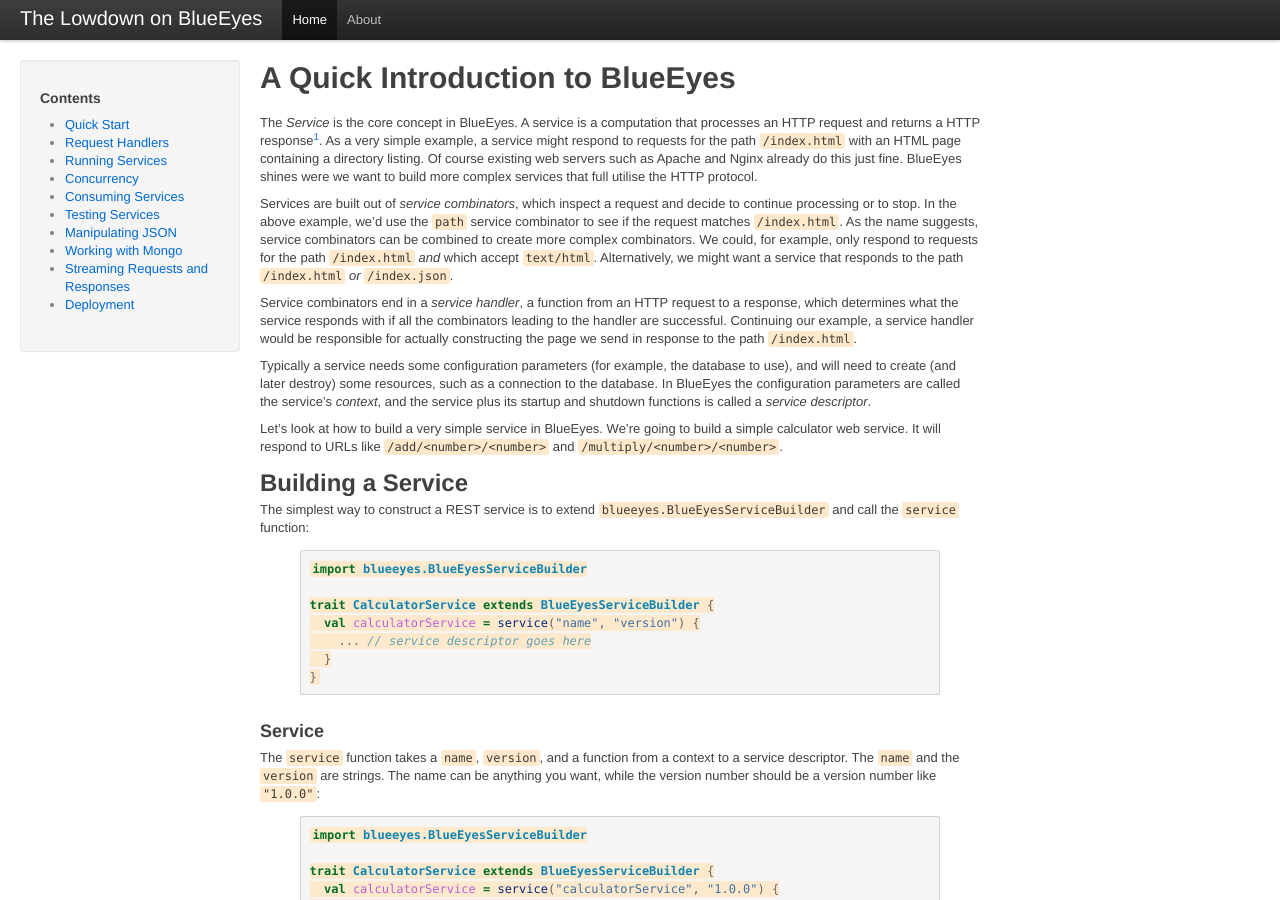
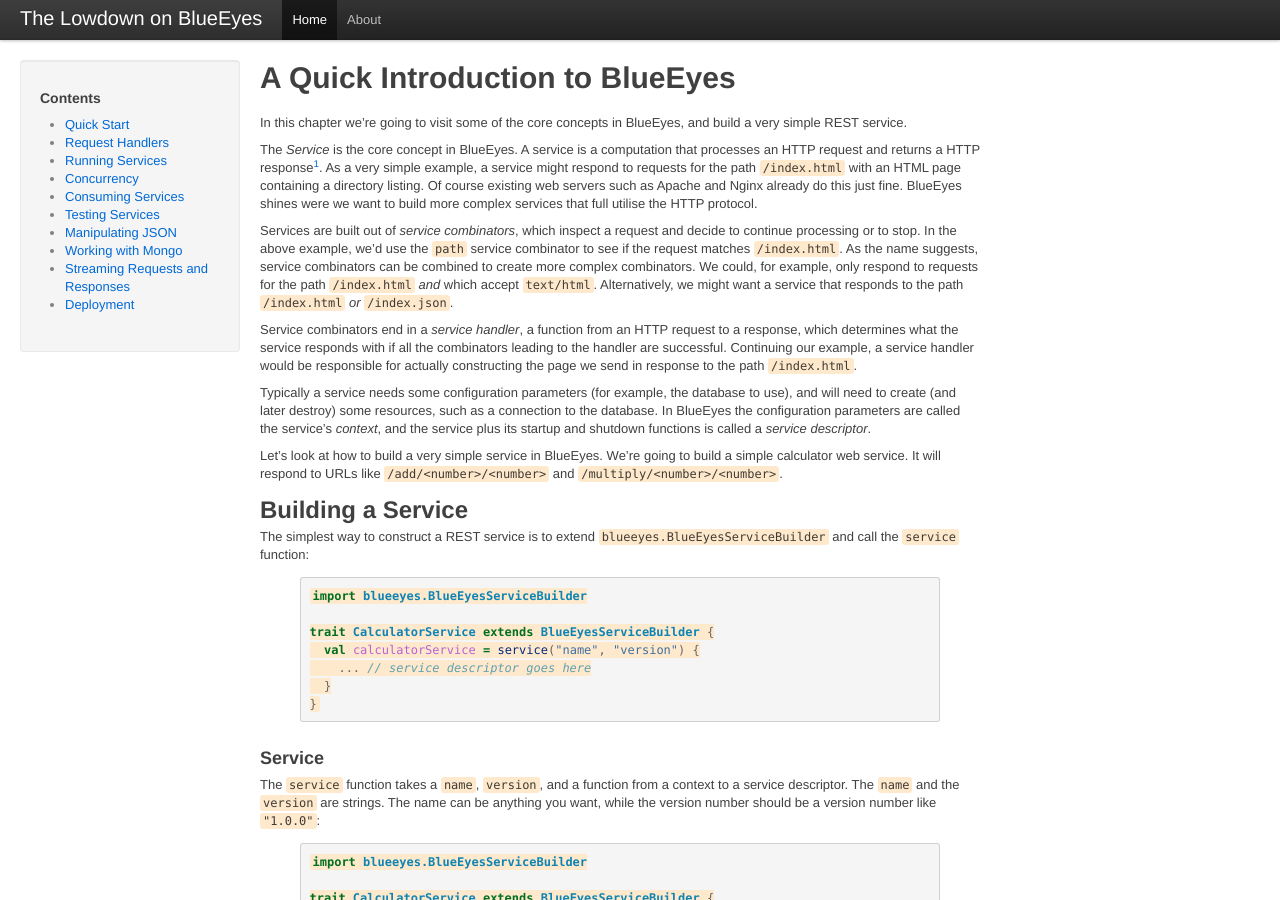
Before and after one commit to noelwelsh/making-eyes, a Jekyll site: the page built from intro.markdown, in a window 1280 px wide and 900 px high. Built offline with Jekyll 4.4.1, drawn with Linux system fonts in a browser that asks for light colours.

Commit message:
Add some introductory text to the intro.

```diff
--- a/intro.markdown
+++ b/intro.markdown
@@ -2,6 +2,8 @@
 layout: page
 title: A Quick Introduction to BlueEyes
 ---
+
+In this chapter we're going to visit some of the core concepts in BlueEyes, and build a very simple REST service.
 
 The *Service* is the core concept in BlueEyes. A service is a computation that processes an HTTP request and returns a HTTP response[^http]. As a very simple example, a service might respond to requests for the path `/index.html` with an HTML page containing a directory listing. Of course existing web servers such as Apache and Nginx already do this just fine. BlueEyes shines were we want to build more complex services that full utilise the HTTP protocol.
 
```
